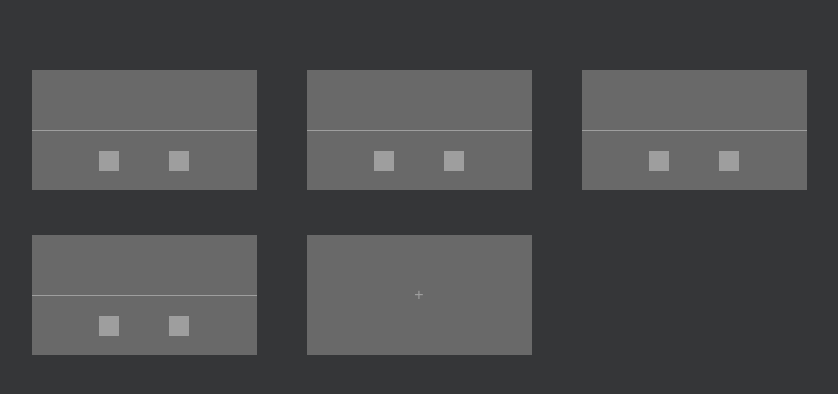
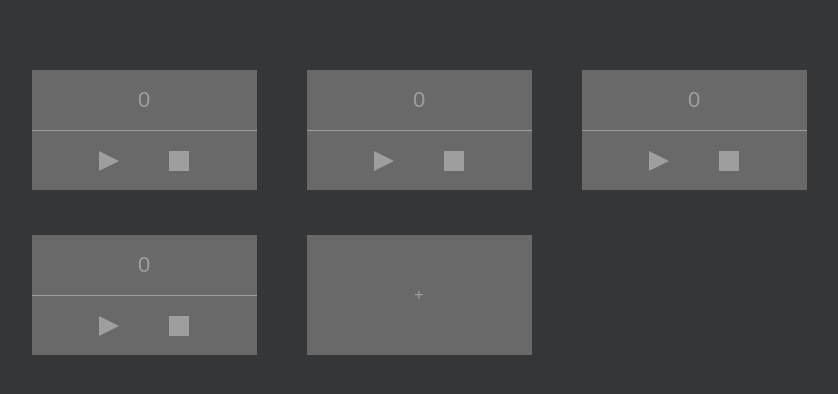
Before and after one commit to noi5enu1sanc3/stopwatch-vue, a Vue app: page / in a window 1280 px wide. Shown: the top 394 px of the page, without its empty margins (221-1059 px from the left). Built offline with nearby package versions, Linux system fonts and the light colour scheme.

Commit message:
style: add start/pause button animation

```diff
--- a/src/components/StopWatch.vue
+++ b/src/components/StopWatch.vue
@@ -1,17 +1,43 @@
 <script setup>
-import { ref } from 'vue';
+import { useStopwatch } from '../composables/useStopwatch';
+import * as format from '../utils/formatTime';
+const { hours, minutes, seconds, isRunning, handleToggleRunning, handleReset } =
+  useStopwatch();
 </script>
 
 <template>
-  <div class="stopwatch">
+  <div class="stopwatch" :class="{ stopwatch_running: isRunning }">
     <div class="stopwatch__display">
-      <span class="stopwatch__value stopwatch__value_hours"></span>
-      <span class="stopwatch__value stopwatch__value_minutes"></span>
-      <span class="stopwatch__value stopwatch__value_seconds"></span>
+      <span class="stopwatch__value">{{
+        format.getString(hours, minutes, seconds)
+      }}</span>
+      <!-- <span v-if="hours > 0" class="stopwatch__value stopwatch__value_hours"
+        >{{ hours }} :
+      </span>
+      <span v-if="minutes > 0" class="stopwatch__value stopwatch__value_minutes"
+        >{{ minutes }} :
+      </span>
+      <span class="stopwatch__value stopwatch__value_seconds">{{
+        seconds
+      }}</span> -->
     </div>
     <div class="stopwatch__controls">
-      <button class="stopwatch__button stopwatch__button_start" />
-      <button class="stopwatch__button stopwatch__button_stop" />
+      <button
+        class="stopwatch__button stopwatch__button_type_start"
+        :class="{ stopwatch__button_type_pause: isRunning }"
+        @click="handleToggleRunning"
+      >
+        <span
+          class="stopwatch__button-element stopwatch__button-element-before"
+        />
+        <span
+          class="stopwatch__button-element stopwatch__button-element-after"
+        />
+      </button>
+      <button
+        class="stopwatch__button stopwatch__button_type_stop"
+        @click="handleReset"
+      />
     </div>
   </div>
 </template>
@@ -27,9 +53,13 @@ import { ref } from 'vue';
     align-items: center;
     border-bottom: 1px solid $primary-dark;
     height: 50%;
+    transition: all 0.3s ease-in;
   }
   &__value {
     color: $primary-dark;
+    font-size: $fs-default;
+    line-height: $lh-default;
+    transition: all 0.3s ease-in;
   }
   &__controls {
     height: 50%;
@@ -39,11 +69,49 @@ import { ref } from 'vue';
     align-items: center;
   }
   &__button {
-    background-color: $primary-dark;
+    background-color: transparent;
+    display: inline-block;
     width: 20px;
     height: 20px;
     border: none;
     outline: none;
+    position: relative;
+    &-element {
+      display: inline-block;
+      width: 20px;
+      height: 20px;
+      background-color: $primary-dark;
+      position: absolute;
+      top: 0;
+      left: 0;
+      transition: clip-path 0.3s ease, background-color 0.3s ease;
+    }
+  }
+  &__button_type_start &__button-element-before {
+    clip-path: polygon(0 0, 50% 25%, 50% 75%, 0% 100%);
+  }
+  &__button_type_start &__button-element-after {
+    clip-path: polygon(50% 25%, 100% 50%, 100% 50%, 50% 75%);
+  }
+  &__button_type_pause &__button-element-before {
+    clip-path: polygon(0 0, 30% 0, 30% 100%, 0% 100%);
+  }
+  &__button_type_pause &__button-element-after {
+    clip-path: polygon(70% 0, 100% 0, 100% 100%, 70% 100%);
+  }
+  &__button_type_stop {
+    background-color: $primary-dark;
+    transition: background-color 0.3s ease;
+  }
+  &_running * {
+    color: $primary;
+    border-color: $primary;
+  }
+  &_running &__button_type_stop {
+    background-color: $primary;
+  }
+  &_running &__button-element {
+    background-color: $primary;
   }
 }
 </style>
```
